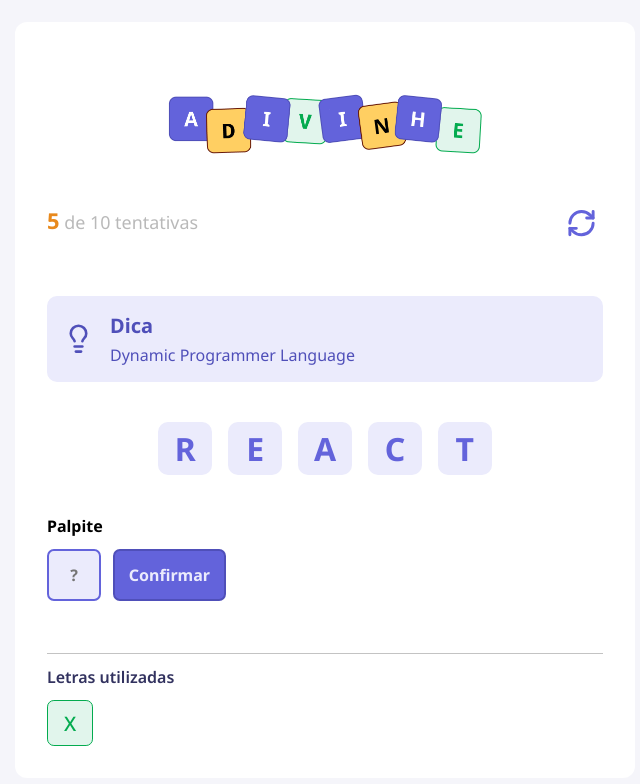
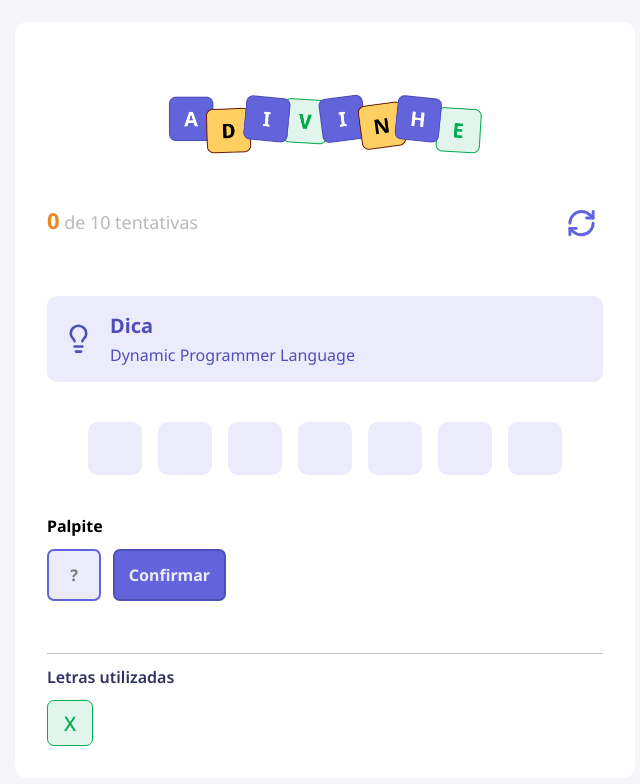
Before and after one commit to devgmotta/classroom, a React (Vite) app: page / in a window 1280 px wide. Shown: the top 784 px of the page, without its empty margins (315-955 px from the left). Built offline with nearby package versions, Linux system fonts and the light colour scheme.

Commit message:
Started coding JS

```diff
--- a/src/App.tsx
+++ b/src/App.tsx
@@ -1,29 +1,53 @@
 import styles from "./app.module.css"
+import { useEffect, useState } from "react"
+import { WORDS, Challenge } from "./utils/words"
 
-import { Header } from "./components/Header"
 import { Tip } from "./components/Tip"
-import { Letter } from "./components/Letter"
 import { Input } from "./components/Input"
 import { Button } from "./components/Button"
+import { Letter } from "./components/Letter"
+import { Header } from "./components/Header"
 import { LettersUsed } from "./components/LettersUsed"
 
 export function App() {
+  const [ attempts, setAttempts ] = useState(0)
+  const [ letter, setLetter ] = useState("")
+  const [ challenge, setChallenge ] = useState<Challenge | null>(null)
 
   function handleRestartGame(){
     alert("Reiniciar o Jogo!")
   }
 
+  function startGame(){
+    const index = Math.floor(Math.random() * WORDS.length)
+    const randomWord = WORDS[index]
+
+    setChallenge(randomWord)
+
+    setAttempts(0)
+    setLetter("")
+  }
+
+  useEffect(() => {
+    startGame()
+  }, [])
+
+  if(!challenge){
+    return
+  }
+
   return (
     <div className={styles.container}>
       <main>
-        <Header current={5} max={10} onRestart={handleRestartGame}/>
+        <Header current={attempts} max={10} onRestart={handleRestartGame}/>
         <Tip tip="Dynamic Programmer Language"/>
         <div className={styles.word}>
-        <Letter value="R"/>
-        <Letter value="E"/>
-        <Letter value="A"/>
-        <Letter value="C"/>
-        <Letter value="T"/>
+          {
+            challenge.word.split("").map(() => (
+              <Letter value=""/>
+            ))
+          }
+
         </div>
 
         <h4>Palpite</h4>
--- a/src/utils/words.ts
+++ b/src/utils/words.ts
@@ -5,13 +5,12 @@
 }
 
 export const WORDS: Challenge[] = [
-  { id: 1, word: "CSS", tip: "Linguagem de estilos" },
-  { id: 2, word: "REACT", tip: "Biblioteca para criar interfaces Web" },
-  { id: 3, word: "HTML", tip: "Linguagem de marcação" },
-  {
-    id: 4,
-    word: "Javascript",
-    tip: "Uma das linguagens de programação mais utilizadas no mundo",
-  },
-  { id: 5, word: "Typescript", tip: "Para adicionar tipagem no Javascript" },
+  { id: 1, word: "NARUTO", tip: "O ninja que carrega a raposa de nove caudas" },
+  { id: 2, word: "SASUKE", tip: "Membro do clã Uchiha em busca de vingança" },
+  { id: 3, word: "KAKASHI", tip: "Ex-ANBU e mestre do Time 7" },
+  { id: 4, word: "JIRAIYA", tip: "Escritor e um dos três Sannins lendários" },
+  { id: 5, word: "AKATSUKI", tip: "Grupo de ninjas renegados que buscam capturar as Bijuus" },
+  { id: 6, word: "GAARA", tip: "Jinchuuriki da Areia e futuro Kazekage" },
+  { id: 7, word: "ITACHI", tip: "Uchiha que sacrificou seu clã para proteger Konoha" },
+  { id: 8, word: "MADARA", tip: "Fundador do clã Uchiha e um dos ninjas mais poderosos" },
 ]
```
